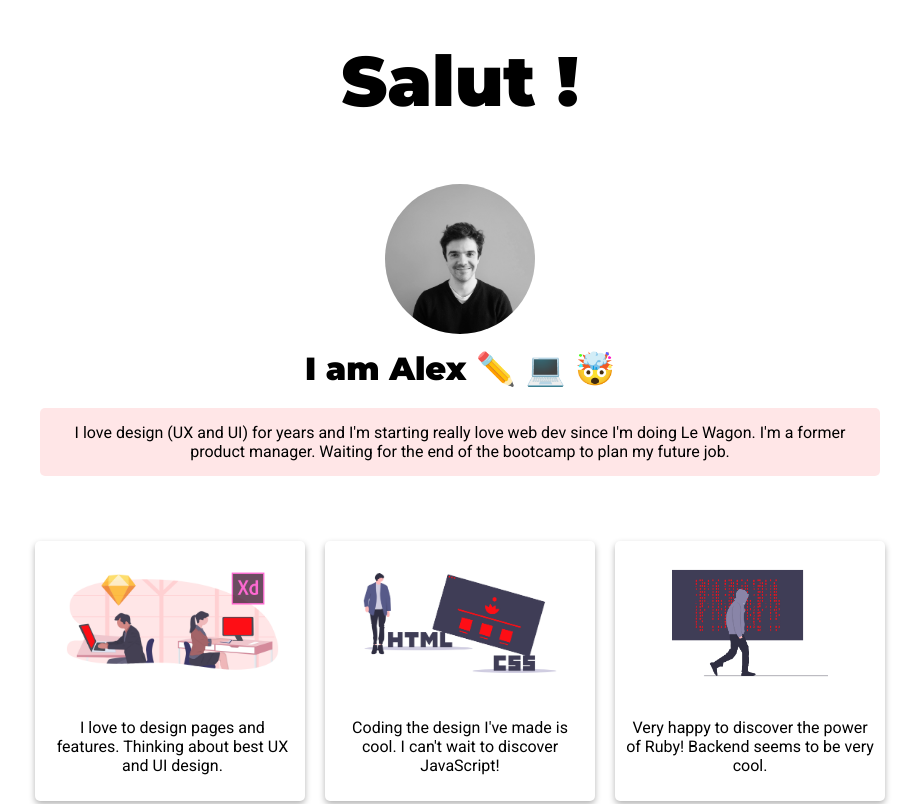
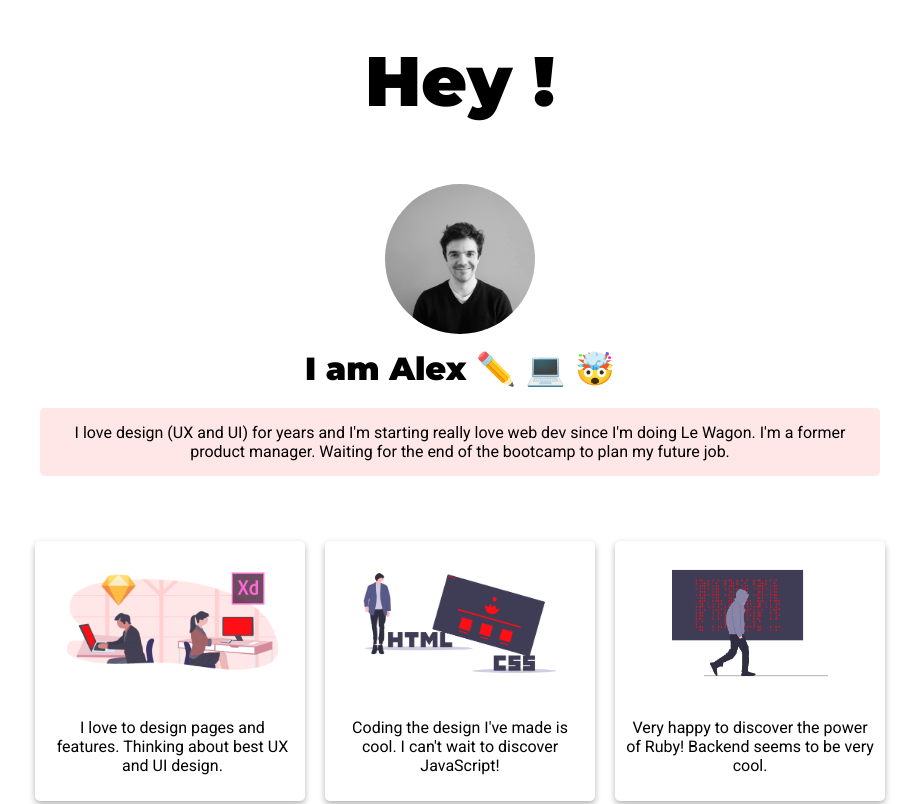
Before and after one commit to alexferr/profile, a plain HTML site: page index.html in a window 1280 px wide. Shown: the top 804 px of the page, without its empty margins (180-1099 px from the left). Drawn offline with Linux system fonts and the light colour scheme.

Commit message:
Wording adjustments

```diff
--- a/index.html
+++ b/index.html
@@ -38,7 +38,7 @@
 
   <body>
     <header>
-      <h1>Salut !</h1>
+      <h1>Hey !</h1>
     </header>
     <section>
       <div id= "profile">
```
